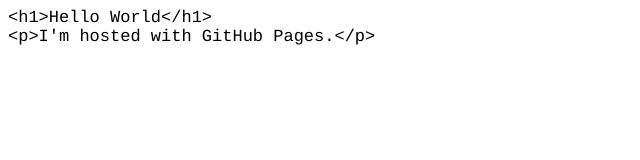
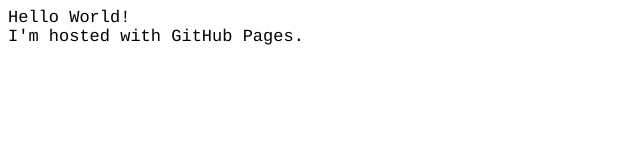
Before and after one commit to bojanmarinkovic/bojanmarinkovic.github.io, a plain HTML site: page index.html in a window 1280 px wide. Shown: the whole page, without its empty margins (0-640 px from the left). Drawn offline with Linux system fonts and the light colour scheme.

Commit message:
Update index.html

```diff
--- a/index.html
+++ b/index.html
@@ -12,7 +12,7 @@
   </style>
 </head>
 <body>
-<p class="p1"><span class="s1">&lt;h1&gt;Hello World&lt;/h1&gt;</span></p>
-<p class="p1"><span class="s1">&lt;p&gt;I'm hosted with GitHub Pages.&lt;/p&gt;</span></p>
+<p class="p1"><span class="s1">Hello World!</span></p>
+<p class="p1"><span class="s1">I'm hosted with GitHub Pages.</span></p>
 </body>
 </html>
```
